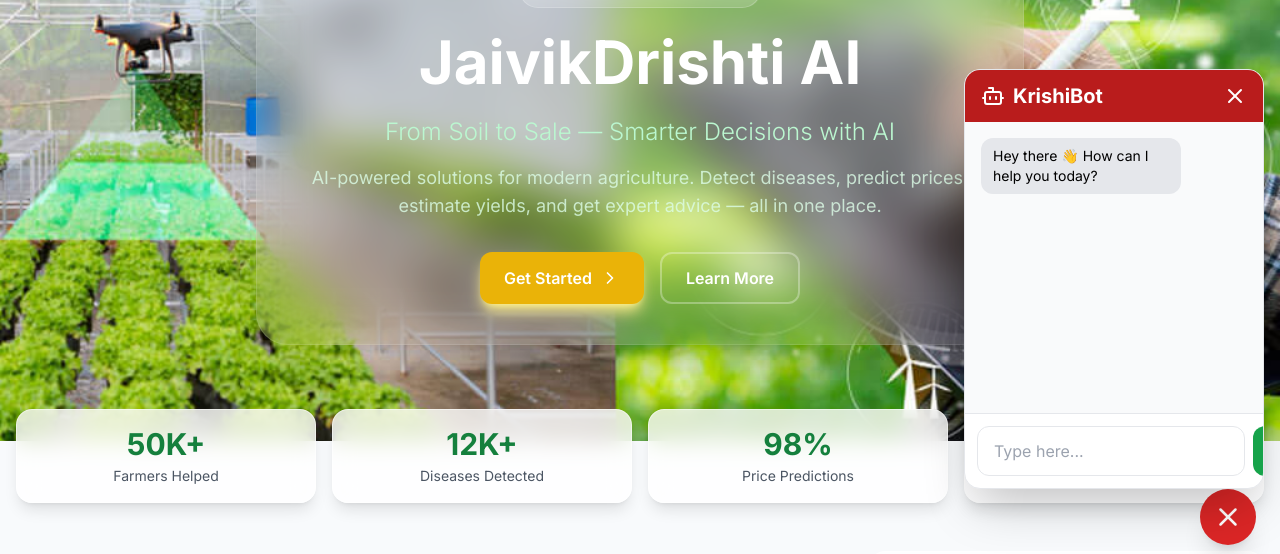
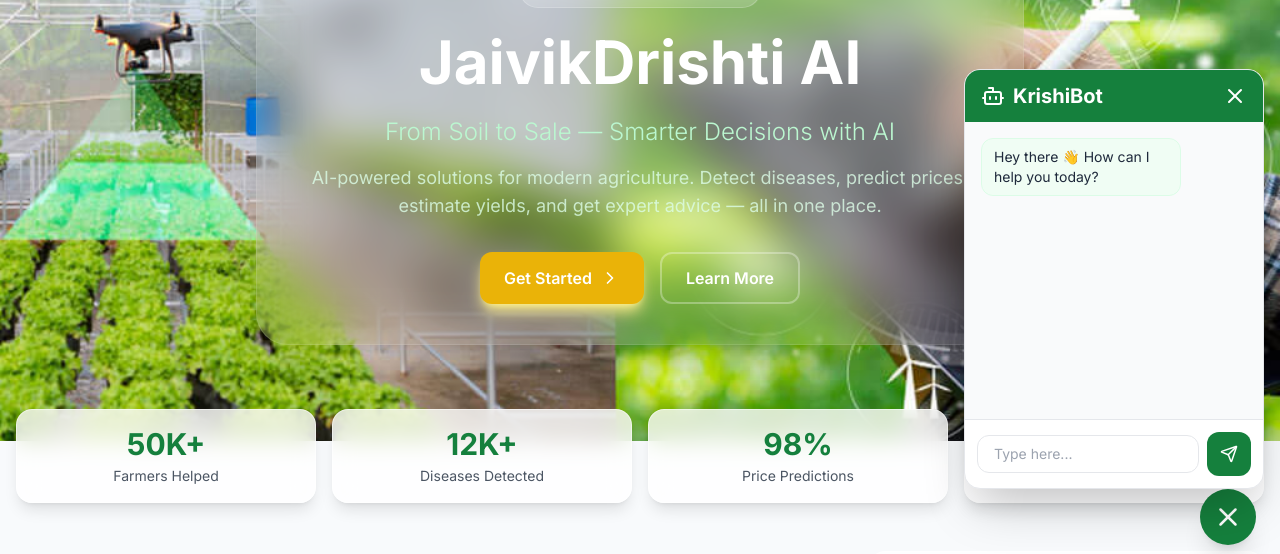
Before and after one commit to SomilJain25/JaivikDrishti-AI, a React (Vite) app in the folder frontend/: page / in a window 1280 px wide. Both pictures are taken after a click on the button 1228 px from the left and 748 px from the top of the page. Shown: the part 231-785 px from the top of the page. Built offline with nearby package versions, Linux system fonts and the light colour scheme; no server answers.

Commit message:
changes in krishibotwidget.jsx file

```diff
--- a/frontend/src/components/KrishiBotWidget.jsx
+++ b/frontend/src/components/KrishiBotWidget.jsx
@@ -65,7 +65,7 @@ export default function KrishiBotWidget() {
       {/* Floating Button */}
       <button
         onClick={() => setOpen(!open)}
-        className="fixed bottom-6 right-6 w-14 h-14 rounded-full bg-red-600 text-white shadow-xl flex items-center justify-center z-50"
+        className="fixed bottom-6 right-6 w-14 h-14 rounded-full bg-green-700 text-white shadow-xl flex items-center justify-center z-50"
       >
         {open ? <X size={30} /> : <MessageCircle size={30} />}
       </button>
@@ -74,7 +74,7 @@ export default function KrishiBotWidget() {
       {open && (
         <div className="fixed bottom-20 right-4 w-[300px] h-[420px] bg-white rounded-2xl shadow-2xl border overflow-hidden z-50 flex flex-col">
           {/* Header */}
-          <div className="bg-red-700 text-white px-4 py-3 flex items-center justify-between">
+          <div className="bg-green-700 text-white px-4 py-3 flex items-center justify-between">
             <div className="flex items-center gap-2">
               <Bot />
               <h2 className="font-bold text-xl">
@@ -101,8 +101,8 @@ export default function KrishiBotWidget() {
                 <div
                   className={`max-w-[75%] px-3 py-2 rounded-xl text-sm ${
                     msg.role === "user"
-                      ? "bg-green-600 text-white"
-                      : "bg-gray-200 text-black"
+                      ? "bg-green-700 text-white"
+                      : "bg-green-50 text-slate-800 border border-green-100"
                   }`}
                 >
                   {msg.text}
@@ -112,24 +112,21 @@ export default function KrishiBotWidget() {
           </div>
 
           {/* Input */}
-          <div className="p-3 border-t flex gap-2">
+         <div className="p-3 border-t flex items-center gap-2">
             <input
               type="text"
               placeholder="Type here..."
               value={message}
-              onChange={(e) =>
-                setMessage(e.target.value)
+              onChange={(e) => setMessage(e.target.value)}
+              onKeyDown={(e) =>
+                e.key === "Enter" && sendMessage()
               }
-              onKeyDown={(e) =>
-                e.key === "Enter" &&
-                sendMessage()
-              }
-              className="flex-1 border rounded-xl px-4 py-3 outline-none"
+              className="flex-1 min-w-0 border rounded-xl px-4 py-2 outline-none text-sm"
             />
 
             <button
               onClick={sendMessage}
-              className="bg-green-600 text-white px-4 rounded-xl"
+              className="w-11 h-11 shrink-0 flex items-center justify-center rounded-xl bg-green-700 hover:bg-green-800 text-white transition"
             >
               <Send size={18} />
             </button>
```
